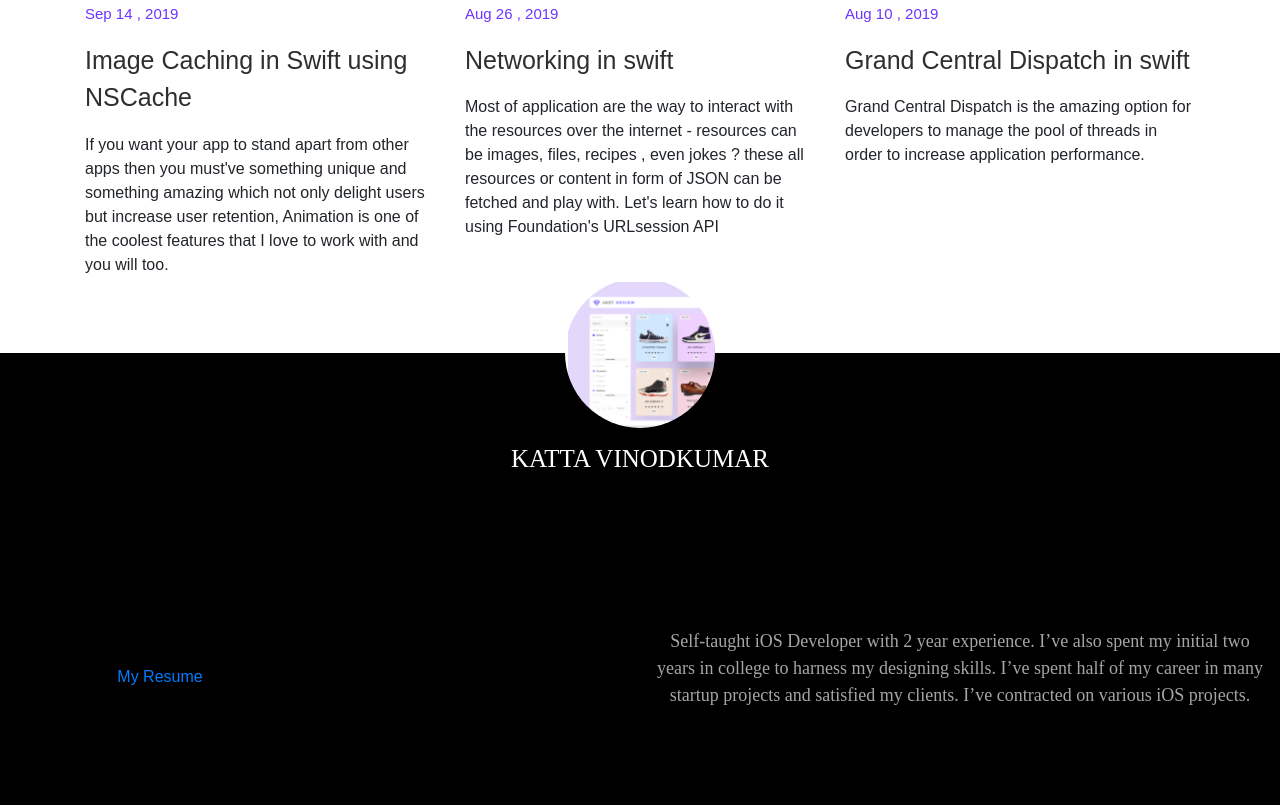
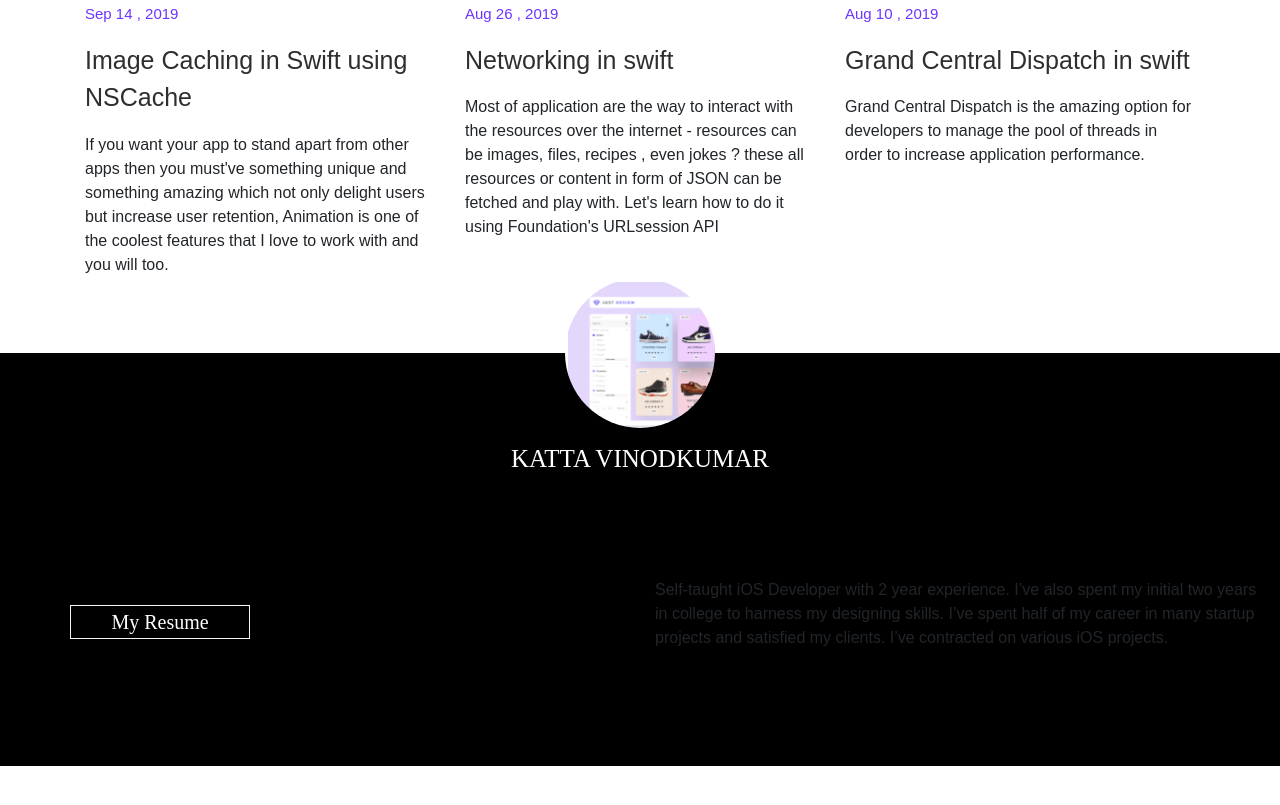
Before and after one commit to narayana540/Uipoc, a plain HTML site: page index.html in a window 1280 px wide. Shown: the part 4651-5456 px from the top of the page. After the commit the page ends 5417 px from the top, so only its background shows below. Drawn offline with nearby package versions, Linux system fonts and the light colour scheme.

Commit message:
2nd commit

```diff
--- a/styles.css
+++ b/styles.css
@@ -153,7 +153,7 @@ footer{
     margin-top: auto;
     margin-bottom: auto;
 }
-/* .footer-section .know-more a{
+.footer-section .know-more a{
     text-decoration: none;
     padding-top: 5px;
     padding-right: 40px;
@@ -164,12 +164,11 @@ footer{
     font-size: 20px;
     font-family: avenir-light;
     border: 1px solid whitesmoke;
-} */
-.footer-section .info-section p{
-    color: #a5a5a5;
+}
+.footer-section .infosection p{
+    color: white;
     font-size: 18px;
     text-align: center;
-    font-family: avenir-Light;
     padding-bottom: 50px;
     padding-top: 50px;
 }
```
Also changed, not shown: index.html (+1 -1 lines).
